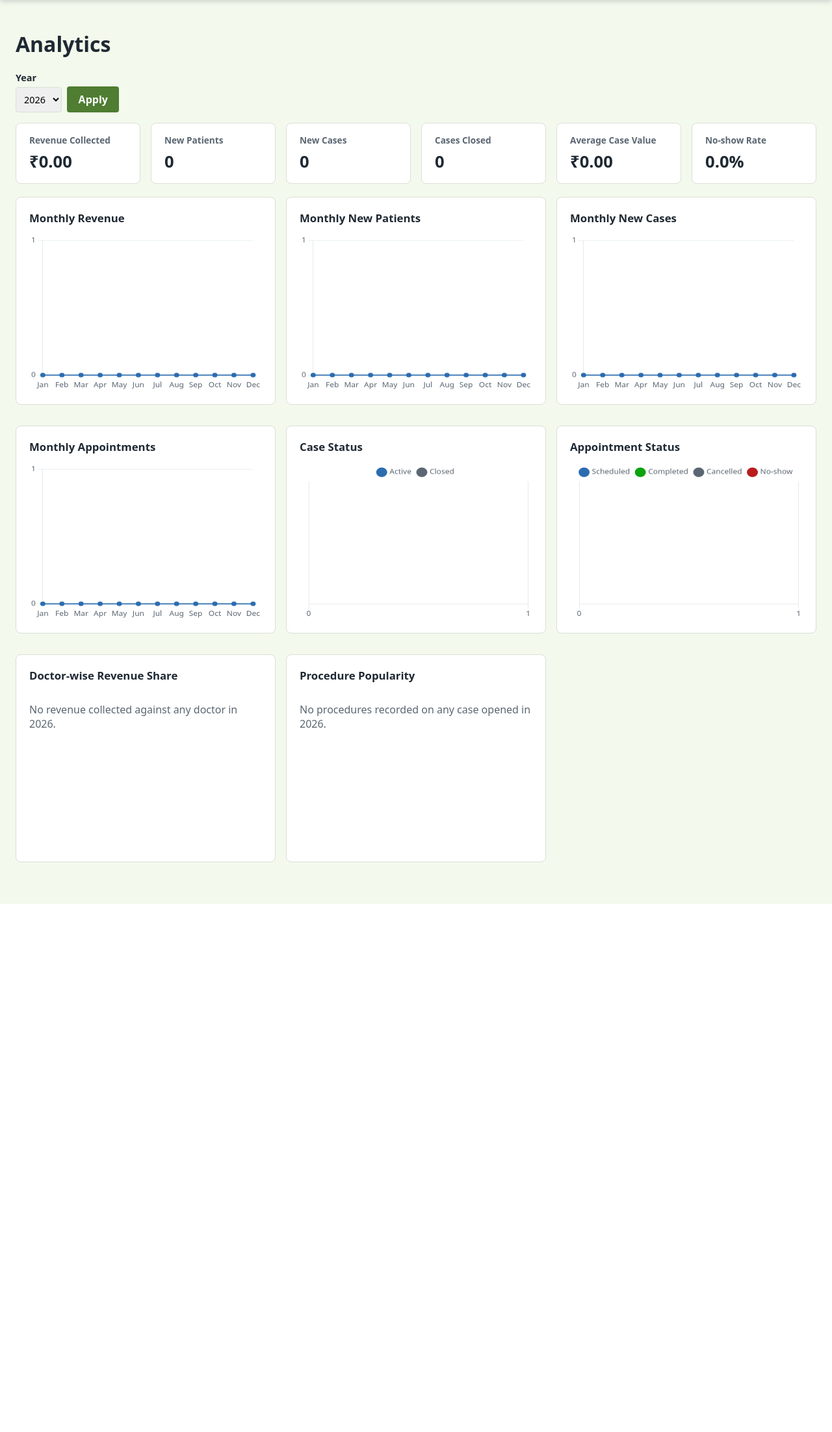
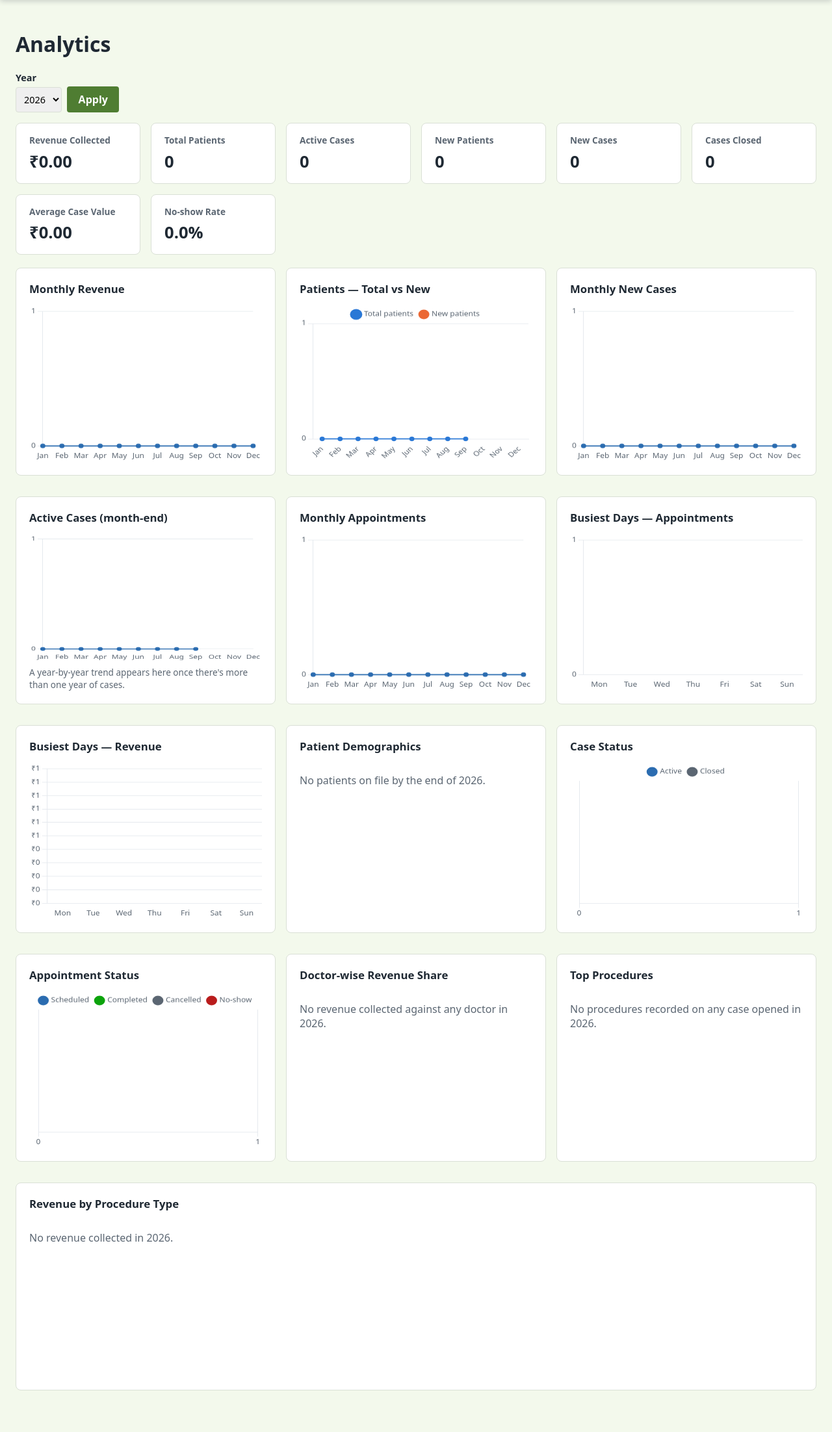
Before and after one commit to jamedevasi/Feast9_version2, a Flask app: page /analytics/ in a window 1280 px wide. Shown: the part 54-2258 px from the top of the page at 65% size. Before the commit the page ends 1445 px from the top, so only its background shows below. Run offline with Flask 3, Linux system fonts and the light colour scheme; the visitor is signed in with stand-in values (Sample User, id 1); data that the repository does not hold is empty; some libraries are stand-ins or nearby versions.

Commit message:
Add report period chips, quick-view highlighting, and new analytics charts
- Reports: one-click periods (this/last month, calendar year, Apr-Mar
  financial year); ledger quick views are chips and the one matching the
  current filters is highlighted.
- Analytics: Total Patients / Active Cases tiles; Patients - Total vs New
  (replaces Monthly New Patients); month-end Active Cases with a year-end
  trend once 2+ years exist; busiest days by appointments and revenue;
  patient demographics (men/women/children <18); revenue by procedure
  type per month with a table view. Procedure Popularity renamed Top
  Procedures.

Co-Authored-By: Claude Opus 5.5 <noreply@anthropic.com>

```diff
--- a/app/routes/analytics_routes.py
+++ b/app/routes/analytics_routes.py
@@ -11,6 +11,12 @@ bp = Blueprint("analytics", __name__, url_prefix="/analytics")
 def _selected_year():
     raw = request.args.get("year", "")
     return int(raw) if raw.isdigit() else date.today().year
+
+
+def _last_value(series):
+    """Last non-None entry of a month-end series (None marks months not reached yet)."""
+    values = [v for v in series if v is not None]
+    return values[-1] if values else 0
 
 
 @bp.route("/")
@@ -32,12 +38,25 @@ def view_analytics():
         "appointment_status": db.get_appointment_status_breakdown(year),
         "doctor_revenue": db.get_doctor_revenue_share(year),
         "procedure_popularity": db.get_procedure_popularity(year),
+        "monthly_total_patients": db.get_monthly_total_patients(year),
+        "monthly_active_cases": db.get_monthly_active_cases(year),
+        "weekday": db.get_weekday_activity(year),
+        "demographics": db.get_patient_demographics(year),
+        "revenue_by_procedure": db.get_monthly_revenue_by_procedure(year),
     }
+    # The year-over-year line only means something once there are 2+ years of cases.
+    yearly_active = db.get_yearly_active_cases()
+    chart_data["yearly_active_cases"] = yearly_active if len(yearly_active) >= 2 else []
+
+    # Year-end (or latest, for the current year) values of the two month-end series.
+    kpis = db.get_analytics_kpis(year)
+    kpis["total_patients"] = _last_value(chart_data["monthly_total_patients"])
+    kpis["active_cases"] = _last_value(chart_data["monthly_active_cases"])
 
     return render_template(
         "analytics.html",
         years=years,
         year=year,
-        kpis=db.get_analytics_kpis(year),
+        kpis=kpis,
         chart_data=chart_data,
     )
--- a/app/routes/reports_routes.py
+++ b/app/routes/reports_routes.py
@@ -22,6 +22,43 @@ def _period_from_request():
     if start > end:
         start, end = end, start
     return start, end
+
+
+def _month_bounds(year, month):
+    first = date(year, month, 1)
+    next_first = date(year + (month == 12), month % 12 + 1, 1)
+    return first, next_first - timedelta(days=1)
+
+
+def period_presets(today=None):
+    """Quick period links for the Reports filter: this/last month, this/last calendar year,
+    and this/last Indian financial year (1 Apr – 31 Mar). Returned as (group, [(label, start,
+    end), ...]) so the template can lay each group out as one row. A period's end may be in
+    the future (e.g. 31 Dec) — the queries are plain date ranges, so that's harmless."""
+    today = today or date.today()
+    this_m = _month_bounds(today.year, today.month)
+    day_before = this_m[0] - timedelta(days=1)
+    last_m = _month_bounds(day_before.year, day_before.month)
+    fy = today.year if today.month >= 4 else today.year - 1  # the FY's starting year
+
+    def fy_range(y):
+        return (f"FY {y}–{str(y + 1)[2:]}", date(y, 4, 1), date(y + 1, 3, 31))
+
+    def year_range(y):
+        return (str(y), date(y, 1, 1), date(y, 12, 31))
+
+    groups = [
+        ("Month", [
+            (this_m[0].strftime("%b %Y"), *this_m),
+            (last_m[0].strftime("%b %Y"), *last_m),
+        ]),
+        ("Calendar year", [year_range(today.year), year_range(today.year - 1)]),
+        ("Financial year", [fy_range(fy), fy_range(fy - 1)]),
+    ]
+    return [
+        (name, [(label, s.isoformat(), e.isoformat()) for label, s, e in items])
+        for name, items in groups
+    ]
 
 
 def _report_context(start, end):
@@ -67,6 +104,23 @@ LEDGER_SUM_FIELDS = {"cases": ("total_cost", "paid", "balance"), "payments": ("a
 LEDGER_STATUSES = {"", "Active", "Closed"}
 LEDGER_BALANCES = {"": "Any balance", "outstanding": "Outstanding only", "paid": "Fully paid"}
 LEDGER_PERIOD_ON = {"": "All time", "opened": "Opened in period", "closed": "Closed in period"}
+
+
+# One-click presets recreating the three reports the ledger replaced. A preset is "active"
+# when the current filters match it exactly — grouping is ignored, since grouping pending
+# payments by doctor is still the pending-payments view.
+LEDGER_QUICK_VIEWS = [
+    ("Pending payments", {"view": "cases", "status": "", "balance": "outstanding", "period_on": ""}),
+    ("Cases closed in period", {"view": "cases", "status": "", "balance": "", "period_on": "closed"}),
+    ("Payments received in period", {"view": "payments", "method": ""}),
+]
+
+
+def _active_quick_view(params):
+    for label, preset in LEDGER_QUICK_VIEWS:
+        if all(params.get(k) == v for k, v in preset.items()):
+            return label
+    return None
 
 
 def _group_key(view, group, row):
@@ -138,6 +192,9 @@ def _ledger_from_request(start, end):
             "view": view, "group": group, "status": status,
             "balance": balance, "period_on": period_on, "method": method,
         },
+        "quick_view": _active_quick_view({
+            "view": view, "status": status, "balance": balance, "period_on": period_on, "method": method,
+        }),
         "row_count": len(rows),
         "groups": groups,
         "totals": {f: sum(r[f] for r in rows) for f in sum_fields},
@@ -147,6 +204,7 @@ def _ledger_from_request(start, end):
 def _ledger_options():
     return {
         "ledger_groups": LEDGER_GROUPS,
+        "ledger_quick_views": LEDGER_QUICK_VIEWS,
         "ledger_balances": LEDGER_BALANCES,
         "ledger_period_on": LEDGER_PERIOD_ON,
         "payment_methods": db.list_payment_methods(),
@@ -161,6 +219,7 @@ def view_reports():
     return render_template(
         "reports.html", start=start, end=end,
         ledger=_ledger_from_request(start, end), **_ledger_options(),
+        period_presets=period_presets(),
         **_report_context(start, end),
     )
 
--- a/app/static/analytics.js
+++ b/app/static/analytics.js
@@ -29,6 +29,23 @@
   var GREEN = "#0ca30c";
   var GREY = "#5b6672";
   var RED = "#b91c1c";
+  // Categorical slots for the multi-series charts, in fixed order (never cycled) — validated
+  // with the dataviz skill's validate_palette.js on the white card surface: CVD and
+  // normal-vision separation pass; slots 3-5 are under 3:1 contrast, so every chart using
+  // them carries a legend (and Revenue by Procedure a table view) rather than colour alone.
+  var CATEGORICAL = ["#2a78d6", "#eb6834", "#1baf7a", "#eda100", "#e87ba4", "#008300"];
+  var OTHER = "#9aa4af";
+
+  function rupees(v) {
+    return "₹" + Number(v).toLocaleString("en-IN", { maximumFractionDigits: 0 });
+  }
+  var currencyTooltip = {
+    callbacks: {
+      label: function (ctx) {
+        return (ctx.dataset.label ? ctx.dataset.label + ": " : "") + rupees(ctx.parsed.y);
+      },
+    },
+  };
 
   Chart.defaults.font.family = "system-ui, -apple-system, 'Segoe UI', sans-serif";
   Chart.defaults.color = INK_MUTED;
@@ -43,13 +60,13 @@
     return "rgba(" + r + ", " + g + ", " + b + ", " + alpha + ")";
   }
 
-  function lineChart(canvasId, label, values) {
+  function lineChart(canvasId, label, values, labels) {
     var el = document.getElementById(canvasId);
     if (!el) return;
     new Chart(el, {
       type: "line",
       data: {
-        labels: data.months,
+        labels: labels || data.months,
         datasets: [{
           label: label,
           data: values,
@@ -131,8 +148,112 @@
     });
   }
 
+  function columnChart(canvasId, label, labels, values, isCurrency) {
+    // Single-series vertical bars — one hue, since the bars differ only in magnitude.
+    var el = document.getElementById(canvasId);
+    if (!el) return;
+    new Chart(el, {
+      type: "bar",
+      data: {
+        labels: labels,
+        datasets: [{
+          label: label,
+          data: values,
+          backgroundColor: BLUE,
+          maxBarThickness: 36,
+          borderRadius: 4,
+          borderSkipped: "start",
+        }],
+      },
+      options: {
+        maintainAspectRatio: false,
+        plugins: { legend: { display: false }, tooltip: isCurrency ? currencyTooltip : {} },
+        scales: {
+          y: {
+            beginAtZero: true, grid: { color: GRID },
+            ticks: isCurrency ? { callback: function (v) { return rupees(v); } } : { precision: 0 },
+          },
+          x: { grid: { display: false } },
+        },
+      },
+    });
+  }
+
+  function totalVsNewChart(canvasId, totals, news) {
+    // Same unit (patients) on one axis: running total as a line, monthly additions as bars.
+    var el = document.getElementById(canvasId);
+    if (!el) return;
+    new Chart(el, {
+      data: {
+        labels: data.months,
+        datasets: [
+          {
+            type: "line", label: "Total patients", data: totals, order: 0,
+            borderColor: CATEGORICAL[0], backgroundColor: CATEGORICAL[0],
+            borderWidth: 2, pointRadius: 3, tension: 0.25,
+          },
+          {
+            type: "bar", label: "New patients", data: news, order: 1,
+            backgroundColor: CATEGORICAL[1], maxBarThickness: 24, borderRadius: 4, borderSkipped: "start",
+          },
+        ],
+      },
+      options: {
+        maintainAspectRatio: false,
+        interaction: { mode: "index", intersect: false },
+        plugins: { legend: { display: true } },
+        scales: {
+          y: { beginAtZero: true, grid: { color: GRID }, ticks: { precision: 0 } },
+          x: { grid: { display: false } },
+        },
+      },
+    });
+  }
+
+  function stackedColumnChart(canvasId, series) {
+    // Composition over time — fixed categorical order; the "Other" fold is always grey.
+    var el = document.getElementById(canvasId);
+    if (!el) return;
+    new Chart(el, {
+      type: "bar",
+      data: {
+        labels: data.months,
+        datasets: series.map(function (s, i) {
+          var isOther = !!s.is_other;
+          return {
+            label: s.name,
+            data: s.values,
+            backgroundColor: isOther ? OTHER : CATEGORICAL[i % CATEGORICAL.length],
+            borderColor: "#ffffff",
+            borderWidth: 1,
+            maxBarThickness: 44,
+          };
+        }),
+      },
+      options: {
+        maintainAspectRatio: false,
+        interaction: { mode: "index", intersect: false },
+        plugins: { legend: { display: true }, tooltip: currencyTooltip },
+        scales: {
+          x: { stacked: true, grid: { display: false } },
+          y: { stacked: true, beginAtZero: true, grid: { color: GRID }, ticks: { callback: function (v) { return rupees(v); } } },
+        },
+      },
+    });
+  }
+
   lineChart("chart-monthly-revenue", "Revenue (₹)", data.monthly_revenue);
-  lineChart("chart-monthly-patients", "New Patients", data.monthly_new_patients);
+  totalVsNewChart("chart-patients-total-new", data.monthly_total_patients, data.monthly_new_patients);
+  lineChart("chart-active-cases", "Active cases", data.monthly_active_cases);
+  if (data.yearly_active_cases && data.yearly_active_cases.length) {
+    lineChart(
+      "chart-active-cases-yearly", "Active cases",
+      data.yearly_active_cases.map(function (y) { return y.active; }),
+      data.yearly_active_cases.map(function (y) { return String(y.year); })
+    );
+  }
+  columnChart("chart-weekday-appointments", "Appointments", data.weekday.labels, data.weekday.appointments, false);
+  columnChart("chart-weekday-revenue", "Revenue", data.weekday.labels, data.weekday.revenue, true);
   lineChart("chart-monthly-cases", "New Cases", data.monthly_new_cases);
   lineChart("chart-monthly-appointments", "Appointments", data.monthly_appointments);
 
@@ -157,6 +278,21 @@
     );
   }
 
+  var demo = data.demographics;
+  var demoSegments = [
+    { label: "Men (" + demo.Men + ")", value: demo.Men, color: CATEGORICAL[0] },
+    { label: "Women (" + demo.Women + ")", value: demo.Women, color: CATEGORICAL[1] },
+    { label: "Children <18 (" + demo.Children + ")", value: demo.Children, color: CATEGORICAL[2] },
+  ];
+  if (demo.Unknown) {
+    demoSegments.push({ label: "Not recorded (" + demo.Unknown + ")", value: demo.Unknown, color: OTHER });
+  }
+  stackedShareChart("chart-demographics", demoSegments);
+
+  if (data.revenue_by_procedure && data.revenue_by_procedure.length) {
+    stackedColumnChart("chart-revenue-by-procedure", data.revenue_by_procedure);
+  }
+
   if (data.procedure_popularity && data.procedure_popularity.length) {
     rankedBarChart(
       "chart-procedure-popularity",
--- a/app/static/style.css
+++ b/app/static/style.css
@@ -841,8 +841,19 @@ details[open] summary { margin-bottom: 0.75rem; }
 .figure-value { font-size: 1.25rem; font-weight: 700; }
 .figure-row + .hint { margin-top: 0.5rem; }
 
+/* Reports > quick period links (month / calendar year / Apr–Mar financial year). */
+.period-presets { display: flex; flex-wrap: wrap; gap: 0.5rem 1.5rem; margin: -0.25rem 0 1rem; }
+.period-preset-group { display: inline-flex; flex-wrap: wrap; align-items: center; gap: 0.35rem; }
+.period-preset-label { color: var(--muted); font-size: 0.85rem; font-weight: 600; margin-right: 0.15rem; }
+.period-chip {
+  display: inline-block; padding: 0.2rem 0.65rem; border: 1px solid var(--border); border-radius: 999px;
+  background: white; font-size: 0.85rem; text-decoration: none;
+}
+.period-chip:hover { border-color: var(--brand); }
+.period-chip-active { background: var(--brand); border-color: var(--brand); color: var(--on-brand, #fff); font-weight: 600; }
+
 /* Reports > merged Case/Payment ledger. */
-.ledger-presets { display: flex; flex-wrap: wrap; align-items: baseline; gap: 0.25rem 1rem; margin-bottom: 0.75rem; }
+.ledger-presets { display: flex; flex-wrap: wrap; align-items: center; gap: 0.35rem; margin-bottom: 0.75rem; }
 .ledger-presets .hint { margin: 0; }
 .ledger-filters { display: flex; flex-wrap: wrap; gap: 0.5rem 1rem; align-items: flex-end; }
 .ledger-filters label { margin-bottom: 0; }
@@ -856,6 +867,10 @@ details[open] summary { margin-bottom: 0.75rem; }
 .summary-grid > .card > h2 + .data-table, .summary-grid > .card > .empty-state:last-child { margin-bottom: 0; }
 .chart-card { height: 320px; display: flex; flex-direction: column; position: relative; }
 .chart-card canvas { flex: 1; min-height: 0; }
+.chart-card-wide { grid-column: 1 / -1; }
+.chart-card .chart-note { margin: 0.4rem 0 0; }
+.chart-table { margin-top: 1rem; }
+.table-scroll { overflow-x: auto; }
 
 .settings-grid {
   display: grid;
--- a/app/templates/analytics.html
+++ b/app/templates/analytics.html
@@ -18,6 +18,14 @@
   <div class="stat-tile">
     <span class="stat-label">Revenue Collected</span>
     <span class="stat-value">₹{{ '%.2f'|format(kpis.revenue_collected) }}</span>
+  </div>
+  <div class="stat-tile">
+    <span class="stat-label">Total Patients</span>
+    <span class="stat-value">{{ kpis.total_patients }}</span>
+  </div>
+  <div class="stat-tile">
+    <span class="stat-label">Active Cases</span>
+    <span class="stat-value">{{ kpis.active_cases }}</span>
   </div>
   <div class="stat-tile">
     <span class="stat-label">New Patients</span>
@@ -47,16 +55,44 @@
     <canvas id="chart-monthly-revenue" role="img" aria-label="Monthly revenue collected for {{ year }}"></canvas>
   </section>
   <section class="card chart-card">
-    <h2>Monthly New Patients</h2>
-    <canvas id="chart-monthly-patients" role="img" aria-label="New patients registered per month for {{ year }}"></canvas>
+    <h2>Patients — Total vs New</h2>
+    <canvas id="chart-patients-total-new" role="img" aria-label="Total patients on file at each month-end, and new patients registered each month, for {{ year }}"></canvas>
   </section>
   <section class="card chart-card">
     <h2>Monthly New Cases</h2>
     <canvas id="chart-monthly-cases" role="img" aria-label="New cases opened per month for {{ year }}"></canvas>
   </section>
   <section class="card chart-card">
+    <h2>Active Cases (month-end)</h2>
+    <canvas id="chart-active-cases" role="img" aria-label="Cases open at the end of each month of {{ year }}"></canvas>
+    {% if not chart_data.yearly_active_cases %}<p class="hint chart-note">A year-by-year trend appears here once there's more than one year of cases.</p>{% endif %}
+  </section>
+  {% if chart_data.yearly_active_cases %}
+  <section class="card chart-card">
+    <h2>Active Cases — Year-end Trend</h2>
+    <canvas id="chart-active-cases-yearly" role="img" aria-label="Cases open at the end of each year"></canvas>
+  </section>
+  {% endif %}
+  <section class="card chart-card">
     <h2>Monthly Appointments</h2>
     <canvas id="chart-monthly-appointments" role="img" aria-label="Appointments booked per month for {{ year }}"></canvas>
+  </section>
+  <section class="card chart-card">
+    <h2>Busiest Days — Appointments</h2>
+    <canvas id="chart-weekday-appointments" role="img" aria-label="Appointments by day of the week for {{ year }}, excluding cancelled"></canvas>
+  </section>
+  <section class="card chart-card">
+    <h2>Busiest Days — Revenue</h2>
+    <canvas id="chart-weekday-revenue" role="img" aria-label="Revenue collected by day of the week for {{ year }}"></canvas>
+  </section>
+  <section class="card chart-card">
+    <h2>Patient Demographics</h2>
+    {% if chart_data.demographics.values()|sum %}
+    <canvas id="chart-demographics" role="img" aria-label="Patients on file by men, women and children under 18"></canvas>
+    <p class="hint chart-note">Patients on file at the end of {{ year }}. Children = under 18, whatever their sex.</p>
+    {% else %}
+    <p class="empty-state">No patients on file by the end of {{ year }}.</p>
+    {% endif %}
   </section>
   <section class="card chart-card">
     <h2>Case Status</h2>
@@ -75,14 +111,39 @@
     {% endif %}
   </section>
   <section class="card chart-card">
-    <h2>Procedure Popularity</h2>
+    <h2>Top Procedures</h2>
     {% if chart_data.procedure_popularity %}
     <canvas id="chart-procedure-popularity" role="img" aria-label="Most common procedures for {{ year }}"></canvas>
     {% else %}
     <p class="empty-state">No procedures recorded on any case opened in {{ year }}.</p>
     {% endif %}
   </section>
+  <section class="card chart-card chart-card-wide">
+    <h2>Revenue by Procedure Type</h2>
+    {% if chart_data.revenue_by_procedure %}
+    <canvas id="chart-revenue-by-procedure" role="img" aria-label="Monthly revenue collected in {{ year }}, split by procedure type"></canvas>
+    {% else %}
+    <p class="empty-state">No revenue collected in {{ year }}.</p>
+    {% endif %}
+  </section>
 </div>
+
+{% if chart_data.revenue_by_procedure %}
+<details class="card chart-table">
+  <summary>Revenue by Procedure Type — table</summary>
+  <p class="hint">Payments dated in {{ year }}. A case with several procedures has each payment split equally between them.</p>
+  <div class="table-scroll">
+  <table class="data-table ledger-table">
+    <thead><tr><th>Procedure</th>{% for m in chart_data.months %}<th class="num">{{ m }}</th>{% endfor %}<th class="num">Total</th></tr></thead>
+    <tbody>
+      {% for s in chart_data.revenue_by_procedure %}
+      <tr><td>{{ s.name }}</td>{% for v in s["values"] %}<td class="num">{{ '%.0f'|format(v) if v else '—' }}</td>{% endfor %}<td class="num"><strong>₹{{ '%.0f'|format(s["values"]|sum) }}</strong></td></tr>
+      {% endfor %}
+    </tbody>
+  </table>
+  </div>
+</details>
+{% endif %}
 
 <script type="application/json" id="analytics-data">{{ chart_data|tojson }}</script>
 <script src="{{ url_for('static', filename='vendor/chart.umd.min.js') }}"></script>
```
Also changed, not shown: CLAUDE.md (+1 -1 lines), app/db.py (+166 -0 lines), app/templates/reports.html (+12 -0 lines), app/templates/reports_ledger.html (+6 -4 lines), tests/test_analytics.py (+86 -0 lines), tests/test_reports.py (+40 -0 lines).
